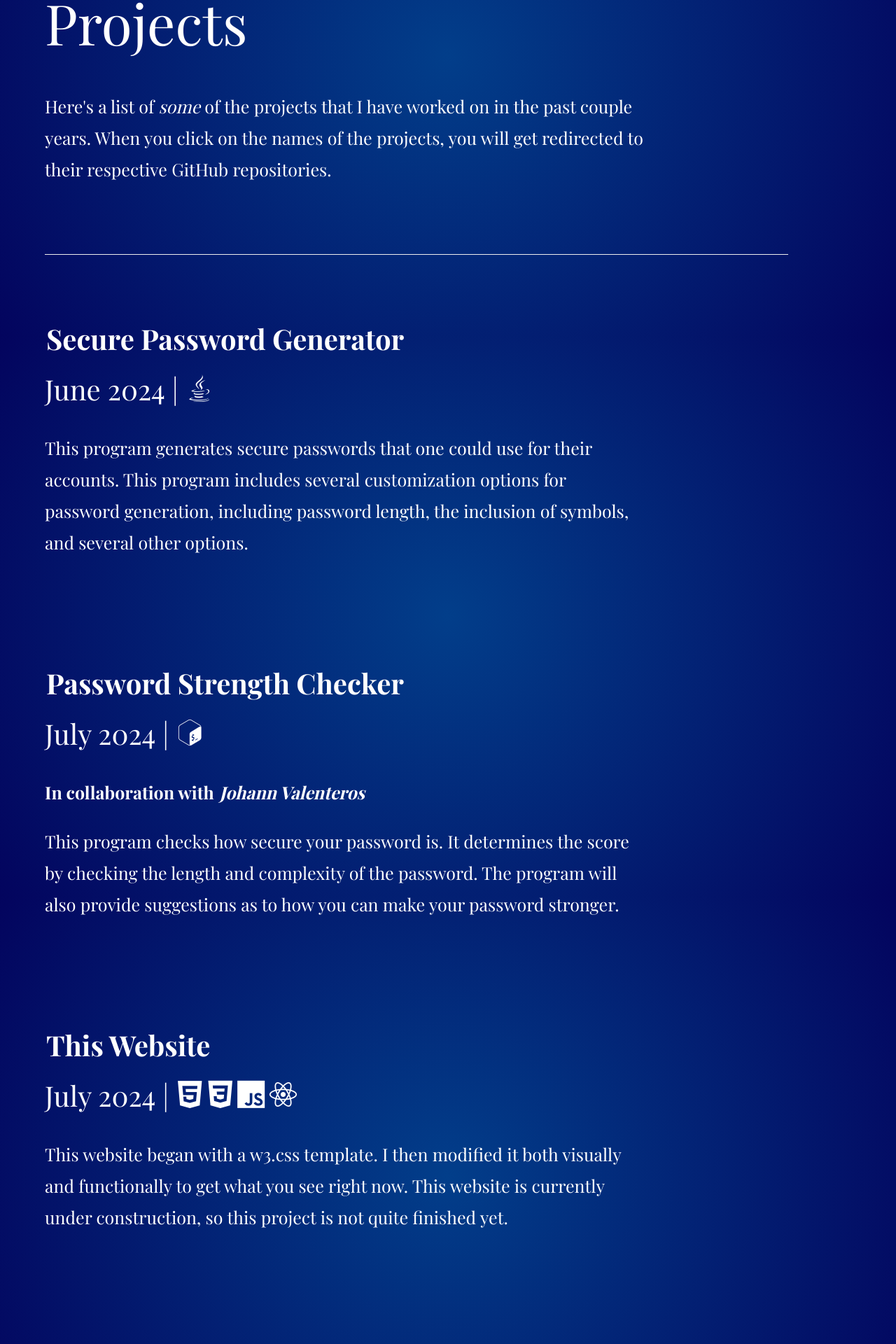
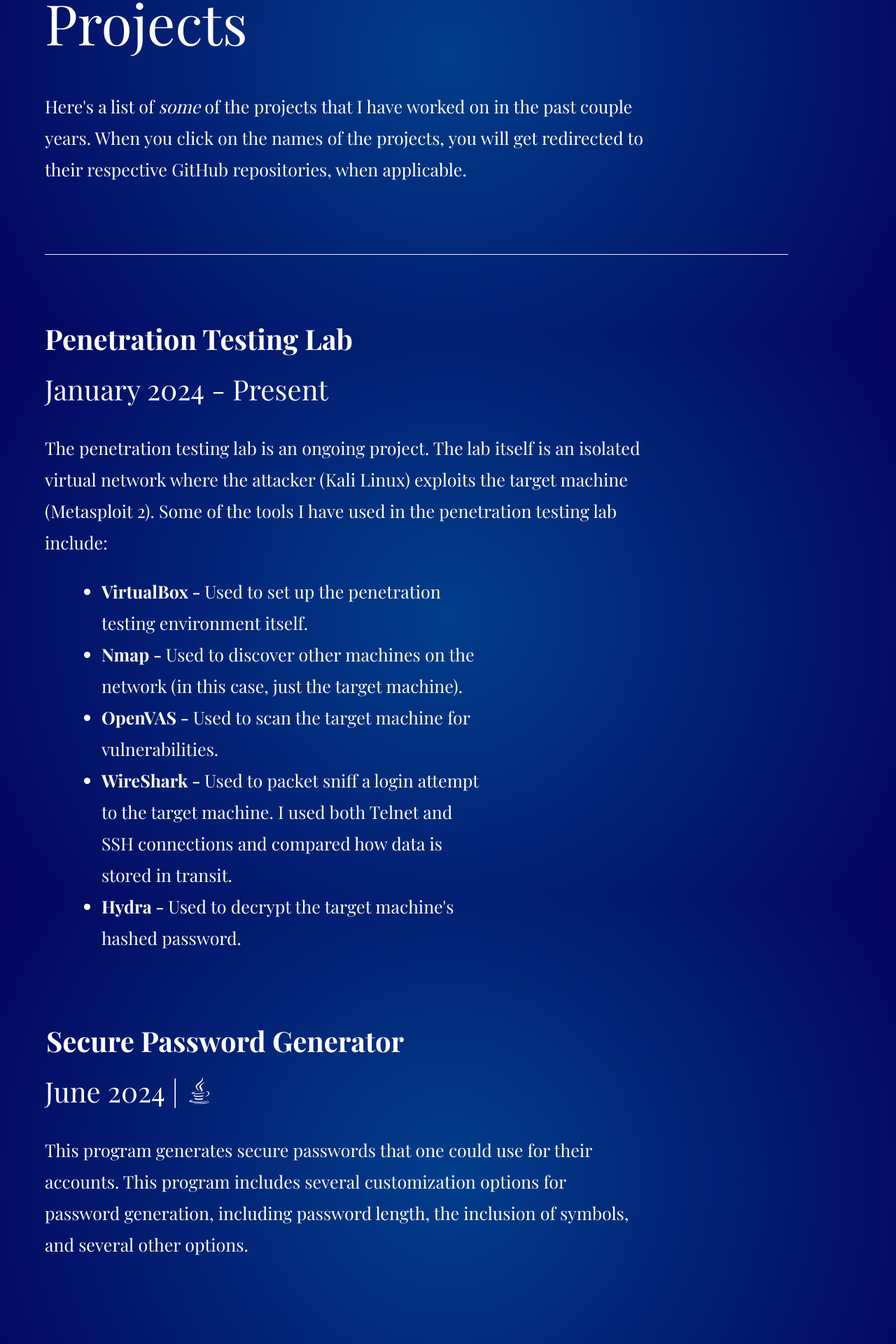
Before and after one commit to MichaelDriguez/react-website, a React (Create React App) app: page /#/projects in a window 1280 px wide. Shown: the part 320-2240 px from the top of the page at 70% size. Built offline with nearby package versions, Linux system fonts and the light colour scheme.

Commit message:
Add more information

```diff
--- a/src/components/Navbar.js
+++ b/src/components/Navbar.js
@@ -19,14 +19,16 @@
                     </div>
 
                     {/* Navbar on small screens */}
-                    <div id="navDemo" className="w3-bar-block
+                    <div id="navDemo" className="nav-background w3-bar-block
                     w3-hide w3-hide-large w3-hide-medium">
-                        <Link to="/about" className="w3-bar-item w3-button"
+                        <hr style={{marginLeft: '0%', marginRight: '0%'}}/>
+                        <Link to="/about" className="nav-background mobile-hover w3-bar-item"
                               onClick={toggleFunction}> ABOUT</Link>
-                        <Link to="/projects" className="w3-bar-item w3-button"
-                          onClick={toggleFunction}> PROJECTS</Link>
-                        <Link to="/contact" className="w3-bar-item w3-button"
+                        <Link to="/projects" className="nav-background mobile-hover w3-bar-item"
+                              onClick={toggleFunction}> PROJECTS</Link>
+                        <Link to="/contact" className="nav-background mobile-hover w3-bar-item"
                               onClick={toggleFunction}> CONTACT</Link>
+                        <hr style={{ marginLeft: '0%', marginRight: '0%'}}/>
                     </div>
                 </div>
             </nav>
--- a/src/router/About.js
+++ b/src/router/About.js
@@ -10,6 +10,62 @@
                     with an emphasis in computer science. With knowledge on several programming
                     languages, frameworks, developer tools, and operating systems, I can help contribute
                     to company growth and expand my skills along the way.</p>
+            </div>
+
+            <br/> <br/>
+            <hr/>
+
+            <div className="w3-animate-opacity">
+                <br/> <br/>
+                <h1>Education</h1>
+                <h2>Bachelor of Science in Cybersecurity (Computer Science Emphasis)</h2>
+                <p><b>School - </b> University of Missouri-St. Louis <br/>
+                    <b>Expected Graduation Date - </b> May 2026 <br/>
+                    <b>GPA - </b> 3.7</p>
+            </div>
+
+            <br/> <br/>
+            <hr/>
+
+            <div className="w3-animate-opacity">
+                <br/> <br/>
+                <h1>Technical Skills</h1>
+                <h2>Programming Languages</h2>
+                <ul>
+                    <li>C++ <i className="devicon-cplusplus-plain"></i></li>
+                    <li>Java <i className="devicon-java-plain"></i></li>
+                    <li>HTML <i className="devicon-html5-plain"></i></li>
+                    <li>CSS <i className="devicon-css3-plain"></i></li>
+                    <li>JavaScript <i className="devicon-javascript-plain"></i></li>
+                    <li>Shell <i className="devicon-bash-plain"></i></li>
+                </ul>
+                <h2>Developer Tools</h2>
+                <ul>
+                    <li>GitHub <i className="devicon-github-original"></i></li>
+                    <li>GitLab <i className="devicon-gitlab-plain"></i></li>
+                    <li>Node.js <i className="devicon-nodejs-plain"></i></li>
+                    <li>Insomnia <i className="devicon-insomnia-plain"></i></li>
+                    <li>Linux Terminal <i className="devicon-linux-plain"></i></li>
+                </ul>
+                <h2>IDEs and Text Editors</h2>
+                <ul>
+                    <li>IntelliJ <i className="devicon-intellij-plain"></i></li>
+                    <li>WebStorm <i className="devicon-webstorm-plain"></i></li>
+                    <li>Visual Studio Code <i className="devicon-vscode-plain"></i></li>
+                    <li>GNU nano <i className="devicon-nano-plain"></i></li>
+                </ul>
+                <h2>Frameworks</h2>
+                <ul>
+                    <li>NIST</li>
+                    <li>ISO/IEC 27000</li>
+                    <li>React.js <i className="devicon-react-original"></i></li>
+                    <li>Express.js <i className="devicon-express-original"></i></li>
+                </ul>
+                <h2>Operating Systems</h2>
+                <ul>
+                    <li>Windows (11, 10, 7, XP) <i className="devicon-windows11-original"></i></li>
+                    <li>Linux (Ubuntu, Kali) <i className="devicon-ubuntu-plain"></i></li>
+                </ul>
                 <br/> <br/> <br/> <br/> <br/>
             </div>
         </div>
--- a/src/router/NoPage.js
+++ b/src/router/NoPage.js
@@ -4,8 +4,9 @@
     return (
         <div className="w3-animate-opacity">
             <br/> <br/> <br/> <br/> <br/> <br/> <br/> <br/> <br/> <br/>
-            <h1><b>Not Found</b></h1>
+            <h1><b>404: Not Found</b></h1>
             <p>The page you are looking for does not exist.</p>
+
         </div>
     );
 }
--- a/src/router/Projects.js
+++ b/src/router/Projects.js
@@ -2,14 +2,15 @@
 
 const Projects = () => {
     return (
-        <div className="bgimg-1">
+        <div>
             <div>
                 <div className="w3-animate-opacity">
                     <br/> <br/> <br/> <br/> <br/> <br/> <br/> <br/> <br/> <br/>
                     <h1>Projects</h1>
                     <p>Here's a list of <i>some</i> of the projects that I have worked on in the past couple
-                        years. When you click on the names of the projects, you will get redirected to their respective GitHub
-                        repositories.</p>
+                        years. When you click on the names of the projects, you will get redirected to their respective
+                        GitHub
+                        repositories, when applicable.</p>
                 </div>
             </div>
 
@@ -19,6 +20,29 @@
             <div>
                 <div className="w3-animate-opacity">
                     <br/> <br/>
+                    <h2><b>Penetration Testing Lab</b>
+                        <br/>January 2024 - Present</h2>
+                    <p>The penetration testing lab is an ongoing project. The lab itself is an isolated
+                    virtual network where the attacker (Kali Linux) exploits the target machine (Metasploit 2).
+                    Some of the tools I have used in the penetration testing lab include:</p>
+                    <ul>
+                        <li><b>VirtualBox - </b> Used to set up the penetration testing environment itself.</li>
+                        <li><b>Nmap - </b>Used to discover other machines on the network (in this case,
+                            just the target machine).
+                        </li>
+                        <li><b>OpenVAS - </b>Used to scan the target machine for vulnerabilities.
+                        </li>
+                        <li><b>WireShark - </b>Used to packet sniff a login attempt to the target machine.
+                            I used both Telnet and SSH connections and compared how data is stored in transit.
+                        </li>
+                        <li><b>Hydra - </b>Used to decrypt the target machine's hashed password.
+                        </li>
+                    </ul>
+                </div>
+            </div>
+            <div>
+                <div className="w3-animate-opacity">
+                <br/> <br/>
                     <h2><a href="https://github.com/MichaelDriguez/secure-password-generator"
                            target="_blank" rel="noreferrer" className="hover"><b>Secure Password Generator</b></a>
                         <br/>June 2024 | <i className="devicon-java-plain"></i></h2>
@@ -51,13 +75,12 @@
                     <br/> <br/>
                     <h2><a href="https://github.com/MichaelDriguez/react-website"
                            target="_blank" rel="noreferrer" className="hover"><b>This Website</b></a>
-                        <br/>July 2024 | <i className="devicon-html5-plain" style={{ marginRight: '0.3%'}}></i>
-                        <i className="devicon-css3-plain" style={{ marginRight: '0.3%'}}></i>
-                        <i className="devicon-javascript-plain" style={{ marginRight: '0.5%'}}></i>
+                        <br/>July 2024 | <i className="devicon-html5-plain" style={{marginRight: '0.3%'}}></i>
+                        <i className="devicon-css3-plain" style={{marginRight: '0.3%'}}></i>
+                        <i className="devicon-javascript-plain" style={{marginRight: '0.5%'}}></i>
                         <i className="devicon-react-original"></i></h2>
                     <p>This website began with a w3.css template. I then modified it both visually and
-                        functionally to get what you see right now.
-                        This website is currently under construction, so this project is not quite finished yet.</p>
+                        functionally to get what you see right now.</p>
                     <br/> <br/> <br/> <br/> <br/>
                 </div>
             </div>
--- a/src/stylesheets/Azure.css
+++ b/src/stylesheets/Azure.css
@@ -3,8 +3,18 @@
     color: #ffffff;
 }
 
-.w3-button, .nav-hover {
+.nav-background {
+    background-color: #03045E;
+    border-color: white;
+    border-width: 1px;
+}
+
+.nav-hover {
     transition: color 0.3s;
+}
+
+.mobile-hover:hover {
+    background: #03045E radial-gradient(circle, #023E8A, #03045E);
 }
 
 .nav-hover:hover {
@@ -89,7 +99,8 @@
     }
     ul, li {
         font-size: 18px;
-        margin-left: 17.5%;
+        text-align: left;
+        list-style-position: inside;
     }
     hr {
         margin-left: 7%;
```
